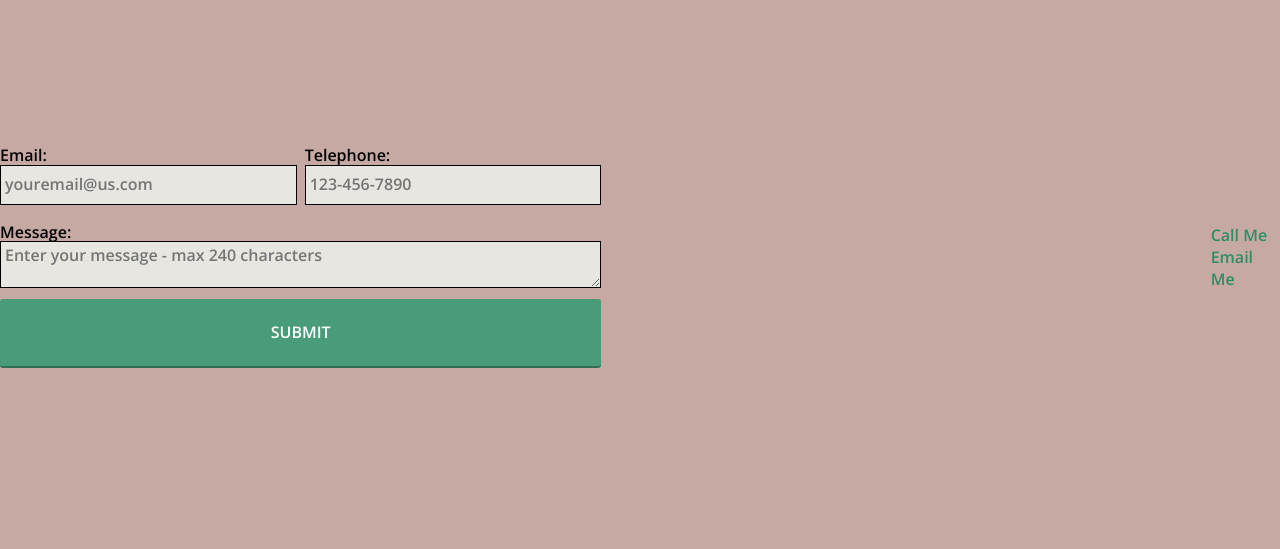
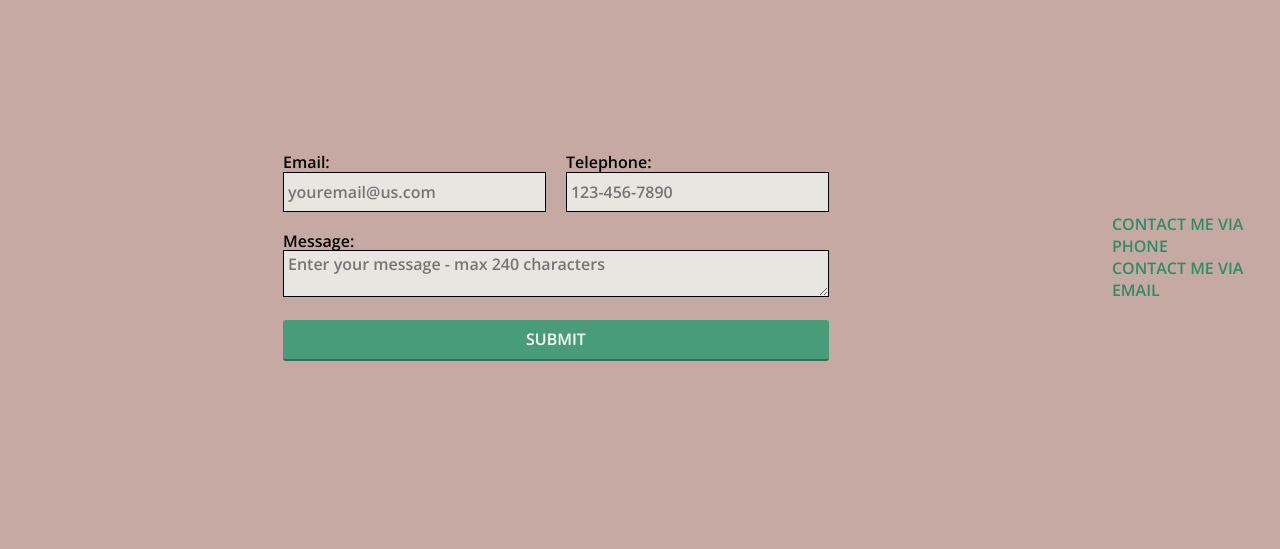
Before and after one commit to mperi070/portfolio-site, a plain HTML site: page contact.html in a window 1280 px wide. Shown: the part 95-644 px from the top of the page. Drawn offline with nearby package versions, Linux system fonts and the light colour scheme.

Commit message:
Update contact form

```diff
--- a/contact.html
+++ b/contact.html
@@ -60,8 +60,8 @@
                 </form>
 
                 <div class="contact__info">
-                    <a href="tel:+13476050044">Call Me</a><br>
-                    <a href="mailto:mperies1109@gmail.com">Email Me</a>
+                    <a href="tel:+13476050044">CONTACT ME VIA PHONE</a><br>
+                    <a href="mailto:mperies1109@gmail.com">CONTACT ME VIA EMAIL</a>
                 </div>
         </main>
 
--- a/css/styles.css
+++ b/css/styles.css
@@ -166,28 +166,33 @@ table, th, td {
     #contact-form {
         display: grid;
         grid-template-columns: 1fr 1fr 1fr 1fr;
-        grid-template-rows: 1fr 1fr 1fr;
-        grid-gap: .5rem;
+        grid-gap: 20px;
+        margin: 0;
+        justify-content: center;
+    }
+
+    #grid-contact-item {
+        width: auto;
     }
 
     .contact-form__email {
-        grid-column: 1 / span 1;
+        grid-column: 2 / span 1;
     }
 
     .contact-form__phone {
-        grid-column: 2 / span 1;
+        grid-column: 3 / span 1;
     }
 
     #contact-form button {
-        grid-column: 1 / span 2;
+        grid-column: 2 / span 2;
     }
 
     .contact-form__message {
-        grid-column: 1 / span 2;
+        grid-column: 2 / span 2;
     }
 
     .contact-info {
-        grid-column: 3 / span 2;
+        grid-column: 2 / span 2;
     }
 }
 
@@ -203,6 +208,14 @@ input, textarea {
     min-height: 40px;
     width: 100%;
 }
+
+/* .contact-info {
+    display: flex;
+    flex-direction: column;
+    margin: 20px;
+    align-items: center;
+    justify-content: center;
+} */
 
 /*---KEYFRAME ANIMATIONS---*/
 
```
